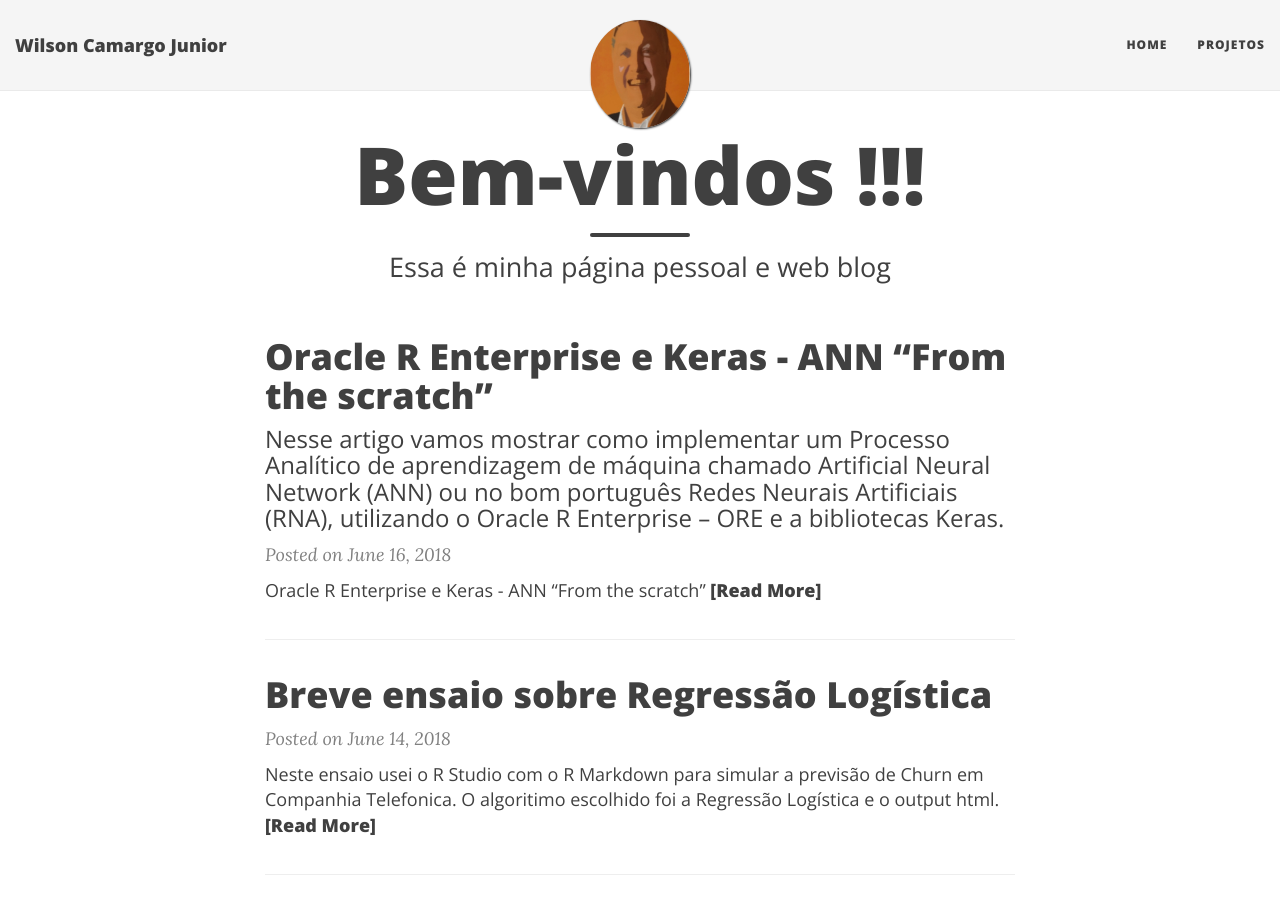
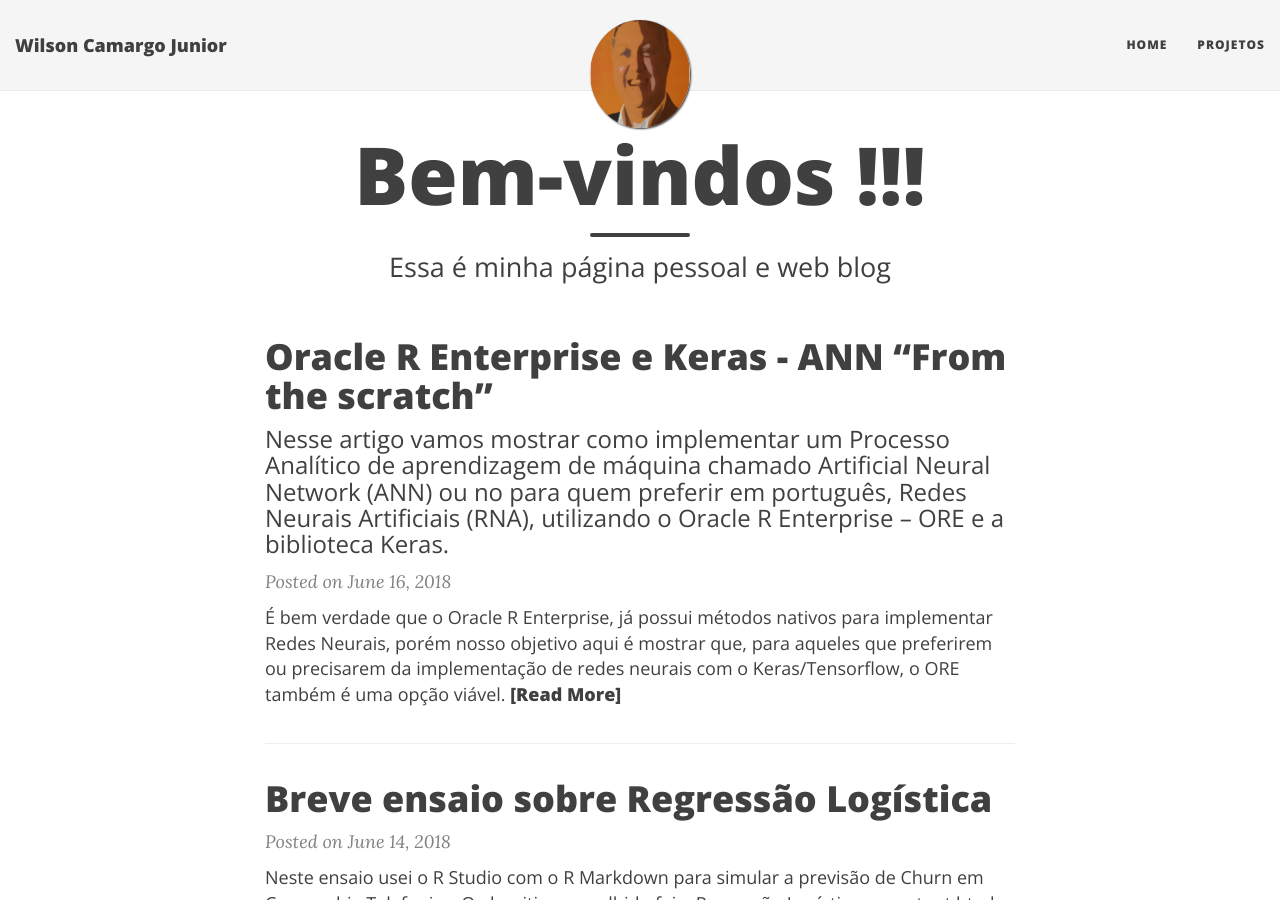
Before and after one commit to wilson-camargo-jr/teste, a Jekyll site: the page built from index.html, in a window 1280 px wide and 900 px high. Built offline with Jekyll 4.4.1, drawn with Linux system fonts in a browser that asks for light colours; nearby versions of some CDN libraries; the list of posts is cut into pages by our own code.

Commit message:
Update 2018-06-16-ANN-ORE-P1.md

```diff
--- a/_posts/2018-06-16-ANN-ORE-P1.md
+++ b/_posts/2018-06-16-ANN-ORE-P1.md
@@ -1,21 +1,21 @@
 ---
 layout: post
+
 title: Oracle R Enterprise e Keras - ANN “From the scratch”
-subtitle: Nesse artigo vamos mostrar como implementar um Processo Analítico de aprendizagem de máquina chamado Artificial Neural Network (ANN) ou no bom português Redes Neurais Artificiais (RNA), utilizando o Oracle R Enterprise – ORE e a bibliotecas Keras.
+
+subtitle: Nesse artigo vamos mostrar como implementar um Processo Analítico de aprendizagem de máquina chamado Artificial Neural Network (ANN) ou no para quem preferir em português, Redes Neurais Artificiais (RNA), utilizando o Oracle R Enterprise – ORE e a biblioteca Keras.
 ---
 
-Oracle R Enterprise e Keras  - ANN “From the scratch”
-
-É bem verdade que o Oracle R Enterprise, possui métodos nativos para implementar o Redes Neurais, porém nosso objetivo aqui é demonstrar que, para aqueles que preferirem ou precisarem da implementação via Keras/Tensorflow, o ORE também é uma opção viável.
+É bem verdade que o Oracle R Enterprise, já possui métodos nativos para implementar Redes Neurais, porém nosso objetivo aqui é mostrar que, para aqueles que preferirem ou precisarem da implementação de redes neurais com o Keras/Tensorflow, o ORE também é uma opção viável.
 
 Vamos utilizar o ANN como modelo de classificação binária no caso de uso “Classificação e Previsão de Pagamento de Empréstimo Bancário” e obter indicativos da propensão de um determinado cliente honrar ou não seu empréstimo com a instituição financeira.
 
-Para tal, utilizaremos um conjunto de dados de “Análise de Empréstimos”, que pode ser obtido em: https://www.kaggle.com/aaveer/loan-analysis
-Obs: Não faça o download do dataset ainda.
+Para tal, utilizaremos um conjunto de dados de “Análise de Empréstimos”, que pode ser obtido em: [**Dataset**](https://www.kaggle.com/aaveer/loan-analysis)
+**Obs: Não faça o download do dataset ainda.**
 
-Por desconhecer a fonte do conjunto de dados, aconselhamos que o mesmo seja usado somente para fins educacionais.
+<font color="red" size=2>Obs: Por desconhecer a fonte do conjunto de dados, aconselhamos que o mesmo seja usado somente para fins educacionais.</font>
 
-Mas antes de mais nada, porque utilizar o Oracle R Enterprise em Analytics?
+**Mas antes de mais nada, porque utilizar o Oracle R Enterprise em Analytics?**
 
 Pensamos em redigir esse artigo para a imensa base instalada de usuários do Banco de Dados Oracle, e especialmente para aqueles que ainda estão planejando a melhor forma de entrar no mundo do Big Data, mas ávidos por explorar técnicas inovadoras para tomada de decisão, como Inteligência Artificial, Máquinas de Aprendizado, Modelagem Preditiva, etc. Para eles, o Oracle R Enterprise é uma bela forma de reduzir  complexidade, prazo de implementação, uso de recursos e curva de aprendizagem em projetos de Advanced Analytics.
 
@@ -23,7 +23,7 @@ Claro que existem casos de uso em que o bom e tradicional ambiente de Big Data c
 
 Existe tudo isso no mundo Oracle, porém esses assuntos serão tema para um próximo artigo...
 
-Oracle R Enterprise
+**Oracle R Enterprise**
 
 O Oracle R Enterprise foi projetado para resolver problemas envolvendo grandes quantidades de dados, integrando o R com Banco de Dados Oracle e levando as funções base e pacotes populares do R para execução no ambiente do banco de dados, podendo executar comandos e scripts R para análises estatísticas e gráficas diretamente nos dados armazenados em banco de dados Oracle.
 Assim, evitamos a necessidade transporte de grandes quantidades de dados do banco de dados para outros servidores ou a limitação de capacidade de processamento das estações de trabalho.
@@ -32,11 +32,11 @@ Analistas e Cientistas de Dados podem desenvolver, aperfeiçoar e implantar scri
 
 Nosso artigo foi estruturado com as seguintes etapas:
 
-•	Capítulo 1 - Preparação da Infraestrutura
-•	Capítulo 2 – Instalação e Configuração dos Componentes
-•	Capítulo 3 – Instalando o R Studio
-•	Capítulo 4 – Instalando Tensorflow e Keras
-•	Capítulo 5 - Breve explicação da ANN
-•	Capítulo 6 - Mãos à obra...
+* Capítulo 1 - Preparação da Infraestrutura
+* Capítulo 2 – Instalação e Configuração dos Componentes
+* Capítulo 3 – Instalando o R Studio
+* Capítulo 4 – Instalando Tensorflow e Keras
+* Capítulo 5 - Breve explicação da ANN
+* Capítulo 6 - Mãos à obra...
 
-Assim, sem mais delongas....
+Assim, sem mais delongas.... vamos ao nosso primerio capítulo.
```
